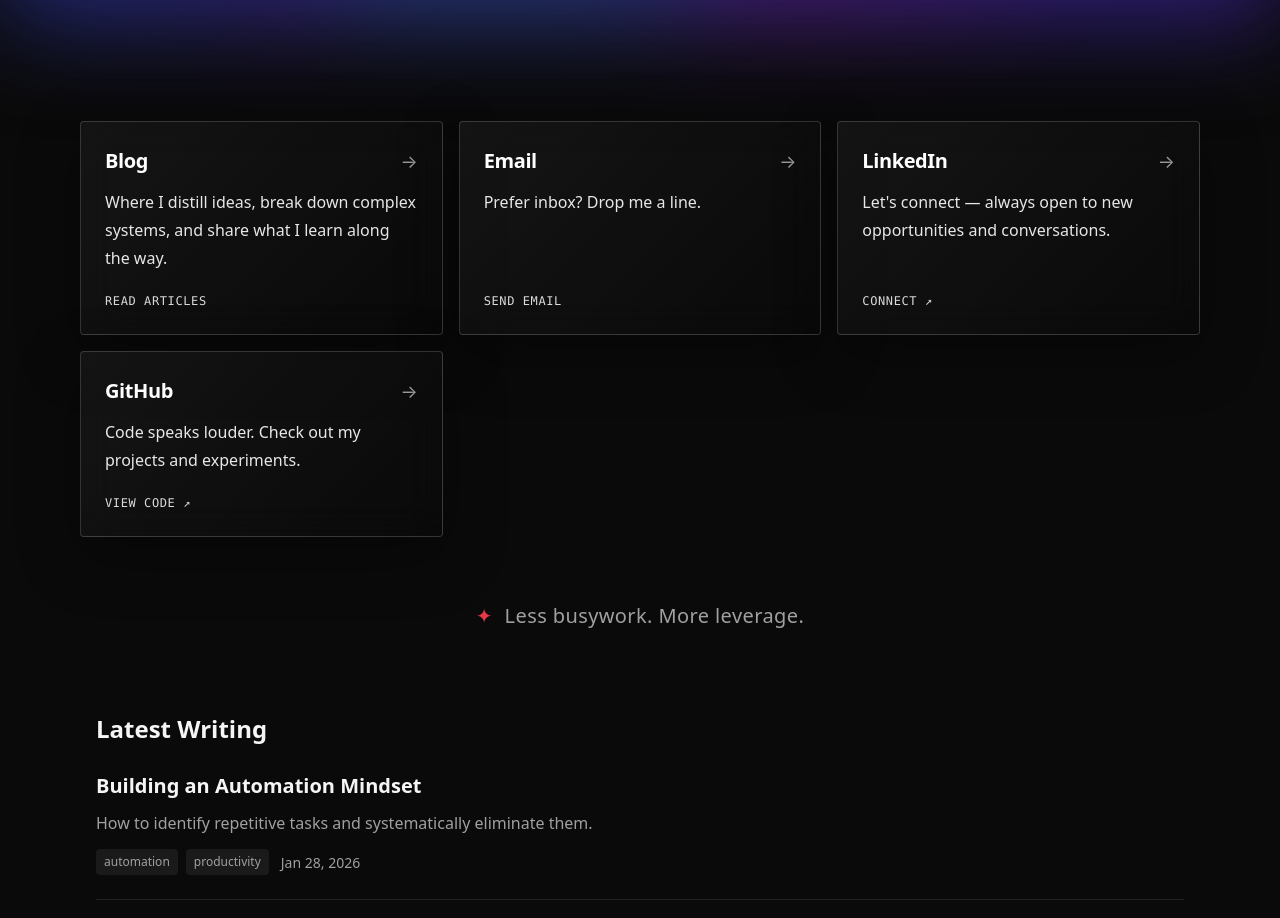
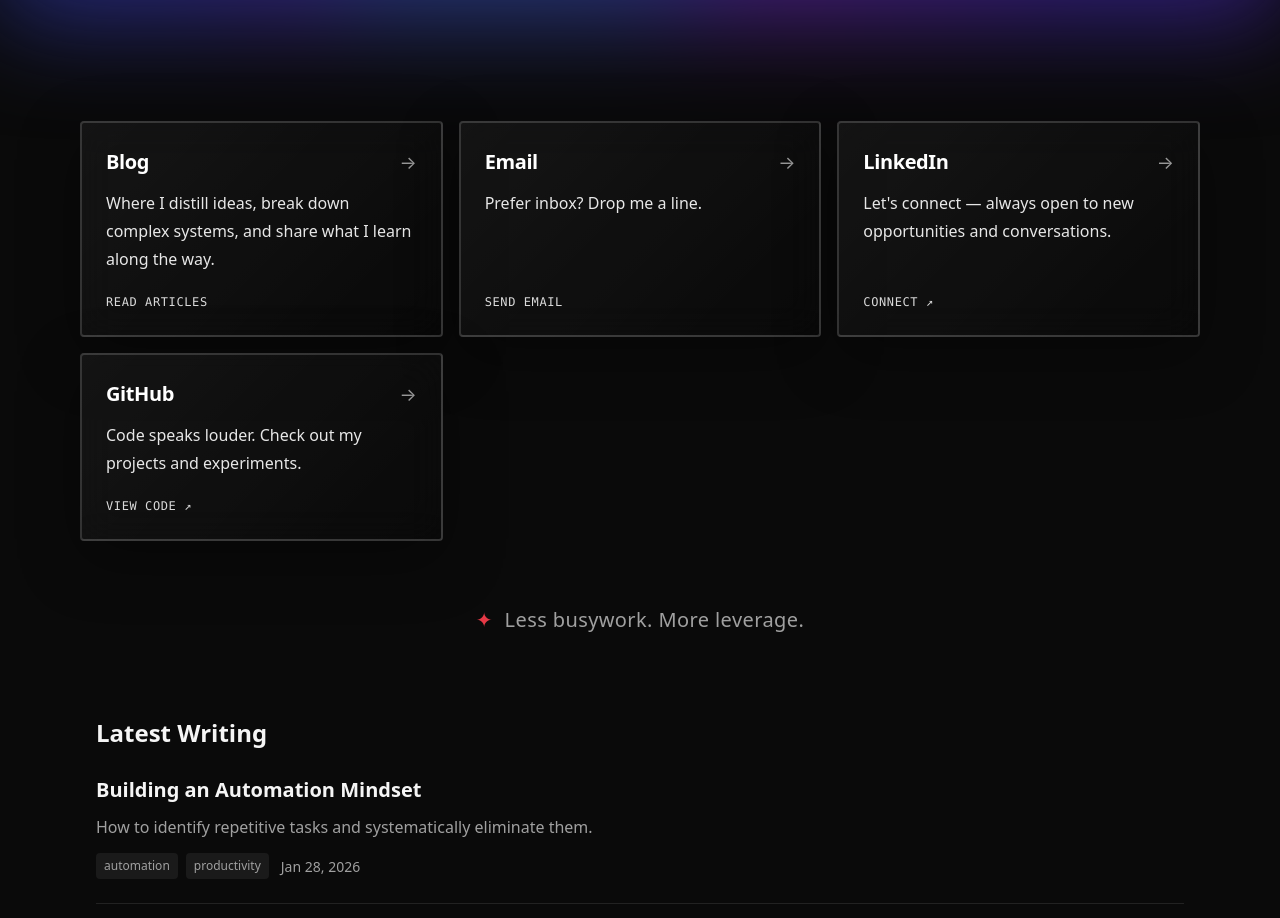
Before and after one commit to shuaiyy-ux/Personal_Web, a website built with Vite: page index.html in a window 1280 px wide. Shown: the part 780-1698 px from the top of the page. Built offline with nearby package versions, Linux system fonts and the light colour scheme; animation ran at ten frames a second.

Commit message:
nav-block

```diff
--- a/src/styles/navigation.css
+++ b/src/styles/navigation.css
@@ -20,7 +20,7 @@
   background: linear-gradient(135deg, rgba(255, 255, 255, 0.08), rgba(255, 255, 255, 0.02)), rgba(0, 0, 0, 0.32);
   background-blend-mode: screen, normal;
   border-radius: var(--radius-md);
-  border: 1px solid rgba(255, 255, 255, 0.16);
+  border: 2.5px solid rgba(255, 255, 255, 0.16);
   text-decoration: none;
   position: relative;
   overflow: hidden;
```
